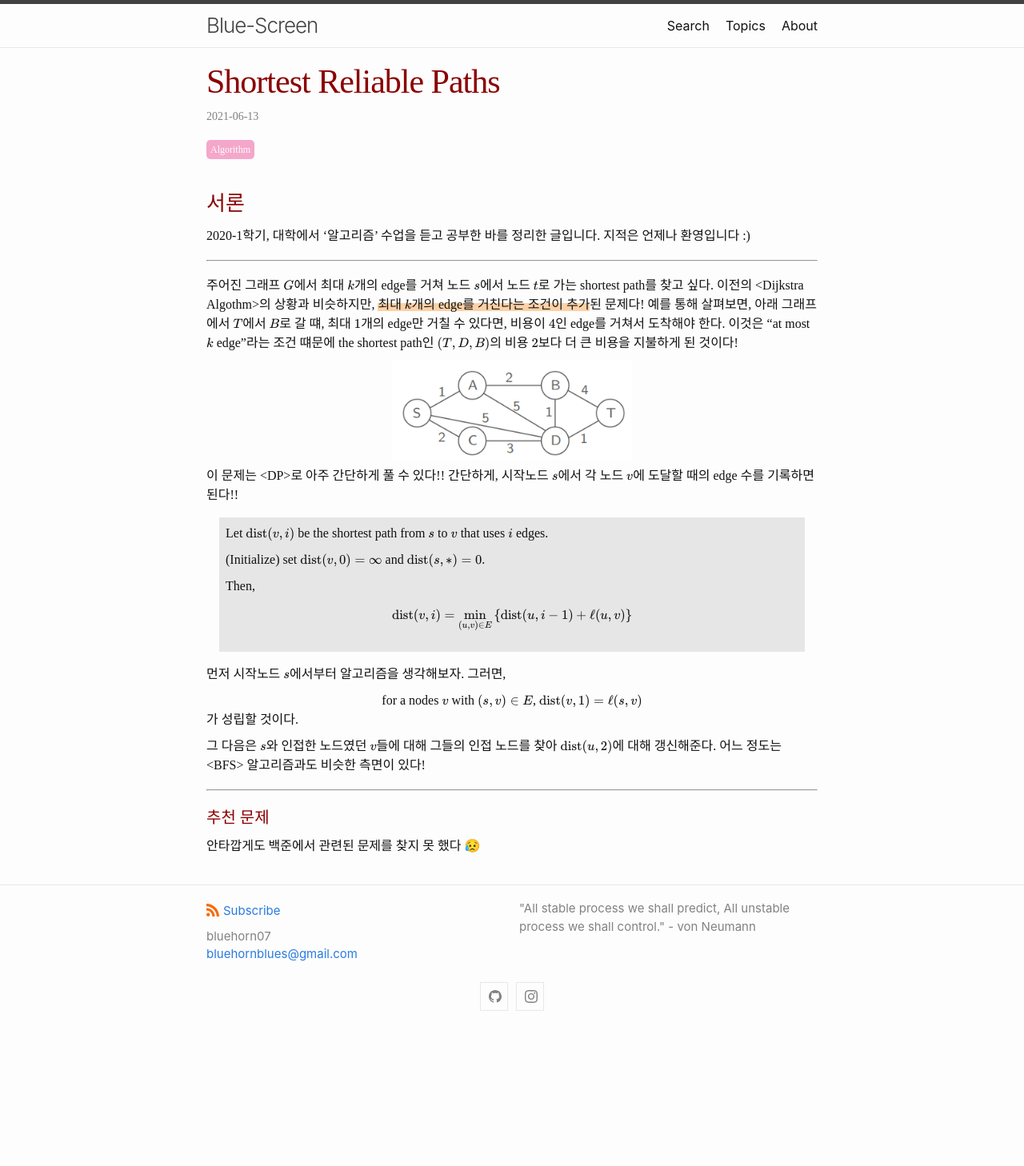
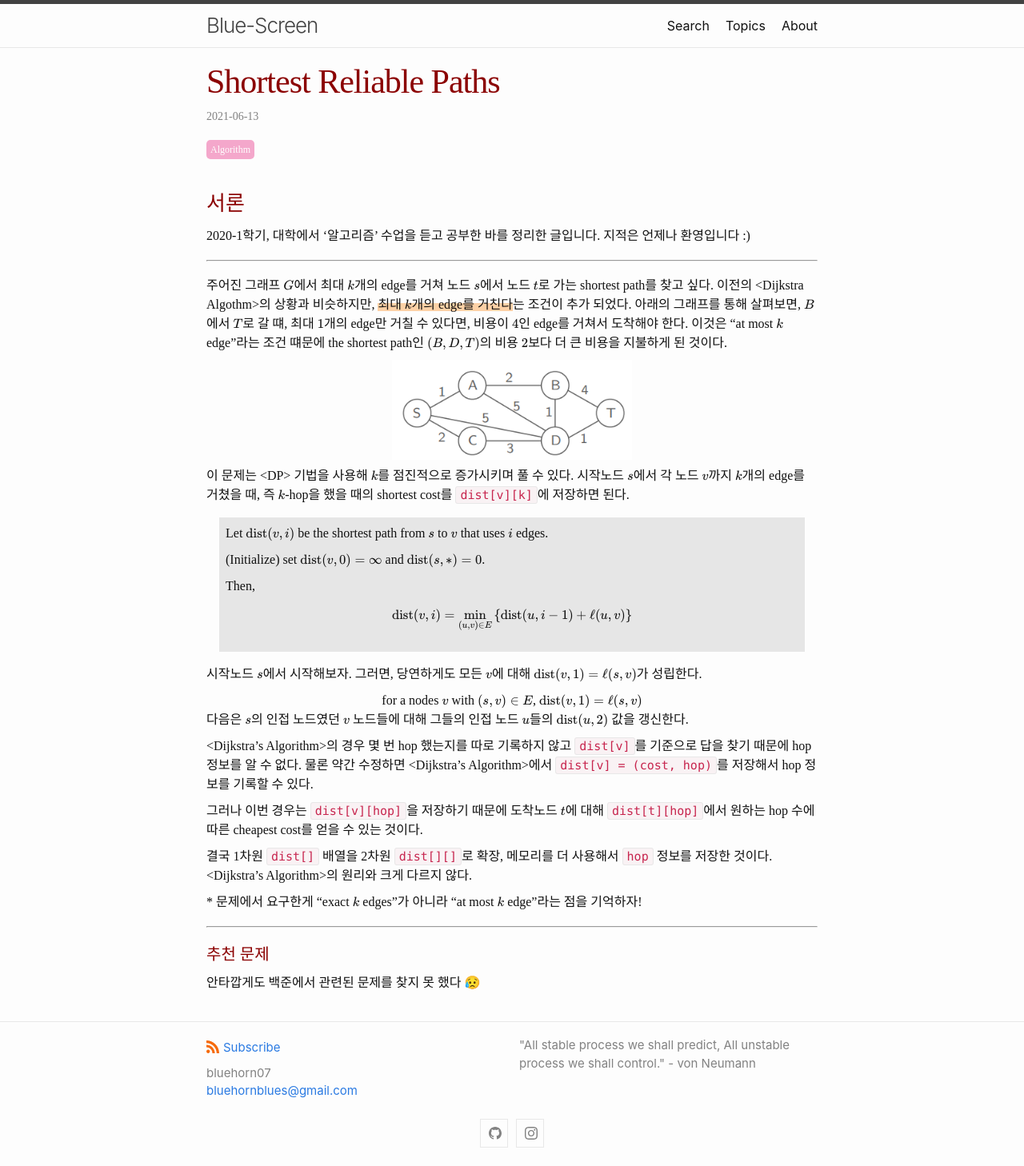
Before and after one commit to BlueHorn07/computer_science, a Jekyll site: the page built from _posts/algorithm/2021-06-13-shortest-reliable-paths.md, in a window 1280 px wide. Shown: the whole page at 80% size. Built offline with Jekyll 4.4.1, drawn with Linux system fonts in a browser that asks for light colours; nearby versions of some CDN libraries; some web fonts are replaced; before the commit the page ends 1287 px from its top, so only the background shows below that.

Commit message:
update post

```diff
--- a/_posts/algorithm/2021-06-13-shortest-reliable-paths.md
+++ b/_posts/algorithm/2021-06-13-shortest-reliable-paths.md
@@ -11,13 +11,13 @@ tags: ["Algorithm"]
 
 <hr/>
 
-주어진 그래프 $G$에서 최대 $k$개의 edge를 거쳐 노드 $s$에서 노드 $t$로 가는 shortest path를 찾고 싶다. 이전의 \<Dijkstra Algothm\>의 상황과 비슷하지만, <span class="half_HL">최대 $k$개의 edge를 거친다는 조건이 추가</span>된 문제다! 예를 통해 살펴보면, 아래 그래프에서 $T$에서 $B$로 갈 떄, 최대 $1$개의 edge만 거칠 수 있다면, 비용이 $4$인 edge를 거쳐서 도착해야 한다. 이것은 "at most $k$ edge"라는 조건 떄문에 the shortest path인 $(T, D, B)$의 비용 $2$보다 더 큰 비용을 지불하게 된 것이다!
+주어진 그래프 $G$에서 최대 $k$개의 edge를 거쳐 노드 $s$에서 노드 $t$로 가는 shortest path를 찾고 싶다. 이전의 \<Dijkstra Algothm\>의 상황과 비슷하지만, <span class="half_HL">최대 $k$개의 edge를 거친다</span>는 조건이 추가 되었다. 아래의 그래프를 통해 살펴보면, $B$에서 $T$로 갈 떄, 최대 $1$개의 edge만 거칠 수 있다면, 비용이 $4$인 edge를 거쳐서 도착해야 한다. 이것은 "at most $k$ edge"라는 조건 떄문에 the shortest path인 $(B, D, T)$의 비용 $2$보다 더 큰 비용을 지불하게 된 것이다.
 
 <div class="img-wrapper">
   <img src="{{ "/images/algorithm/shortest-reliable-path-1.png" | relative_url }}" width="300px">
 </div>
 
-이 문제는 \<DP\>로 아주 간단하게 풀 수 있다!! 간단하게, 시작노드 $s$에서 각 노드 $v$에 도달할 때의 edge 수를 기록하면 된다!!
+이 문제는 \<DP\> 기법을 사용해 $k$를 점진적으로 증가시키며 풀 수 있다. 시작노드 $s$에서 각 노드 $v$까지 $k$개의 edge를 거쳤을 때, 즉 $k$-hop을 했을 때의 shortest cost를 `dist[v][k]`에 저장하면 된다.
 
 <div class="math-statement" markdown="1">
 
@@ -33,7 +33,7 @@ $$
 
 </div>
 
-먼저 시작노드 $s$에서부터 알고리즘을 생각해보자. 그러면,
+시작노드 $s$에서 시작해보자. 그러면, 당연하게도 모든 $v$에 대해 $\text{dist}(v, 1) = \ell(s, v)$가 성립한다.
 
 <div align="center" markdonw="1">
 
@@ -41,9 +41,15 @@ for a nodes $v$ with $(s, v) \in E$, $\text{dist}(v, 1) = \ell(s, v)$
 
 </div>
 
-가 성립할 것이다.
+다음은 $s$의 인접 노드였던 $v$ 노드들에 대해 그들의 인접 노드 $u$들의 $\text{dist}(u, 2)$ 값을 갱신한다.
 
-그 다음은 $s$와 인접한 노드였던 $v$들에 대해 그들의 인접 노드를 찾아 $\text{dist}(u, 2)$에 대해 갱신해준다. 어느 정도는 \<BFS\> 알고리즘과도 비슷한 측면이 있다!
+\<Dijkstra's Algorithm\>의 경우 몇 번 hop 했는지를 따로 기록하지 않고 `dist[v]`를 기준으로 답을 찾기 때문에 hop 정보를 알 수 없다. 물론 약간 수정하면 \<Dijkstra's Algorithm\>에서 `dist[v] = (cost, hop)`를 저장해서 hop 정보를 기록할 수 있다.
+
+그러나 이번 경우는 `dist[v][hop]`을 저장하기 때문에 도착노드 $t$에 대해 `dist[t][hop]`에서 원하는 hop 수에 따른 cheapest cost를 얻을 수 있는 것이다.
+
+결국 1차원 `dist[]` 배열을 2차원 `dist[][]`로 확장, 메모리를 더 사용해서 `hop` 정보를 저장한 것이다. \<Dijkstra's Algorithm\>의 원리와 크게 다르지 않다.
+
+\* 문제에서 요구한게 "exact $k$ edges"가 아니라 "at most $k$ edge"라는 점을 기억하자!
 
 <hr/>
 
```
